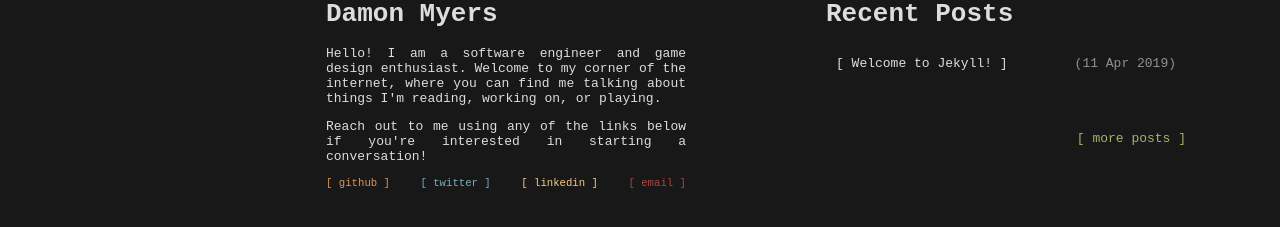
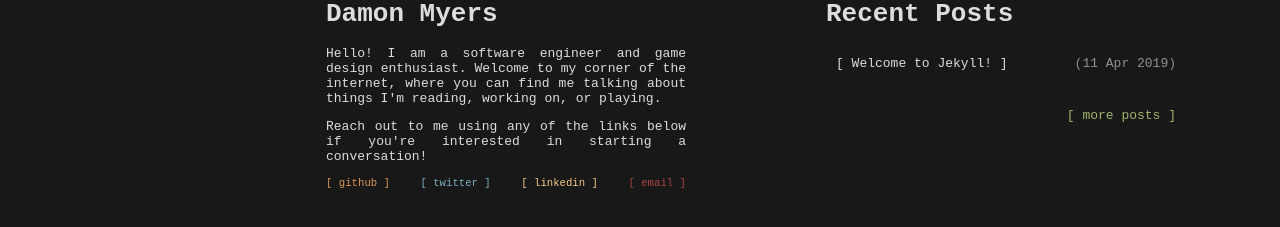
Before and after one commit to damon-myers/damon-myers.github.io, a Jekyll site: the page built from index.html, in a window 1280 px wide. Shown: the part 126-353 px from the top of the page. Built offline with Jekyll 4.4.1, drawn with Linux system fonts in a browser that asks for light colours.

Commit message:
mobile fixes for more pages link

```diff
--- a/_includes/recent.html
+++ b/_includes/recent.html
@@ -8,6 +8,8 @@
             </a>
         </li>
     {% endfor %}
+    <li>
+        <a class="more-posts" href="/blog.html">more posts</a>
+    </li>
     </ul>
-    <a class="more-posts" href="/blog.html">more posts</a>
 </div>
--- a/_sass/_recent.scss
+++ b/_sass/_recent.scss
@@ -7,7 +7,7 @@
     padding: 10px;
     list-style: none;
 
-    li {
+    li:not(:last-child) {
         display: block;
 
         height: 40px;
@@ -19,11 +19,11 @@
         float: right;
         color: darken($defaultTextColor, 30%);
     }
-}
 
-.more-posts {
-    float: right;
-    color: $green;
+    .more-posts {
+        float: right;
+        color: $green;
+    }
 }
 
 @media(min-width: 768px) {
```
